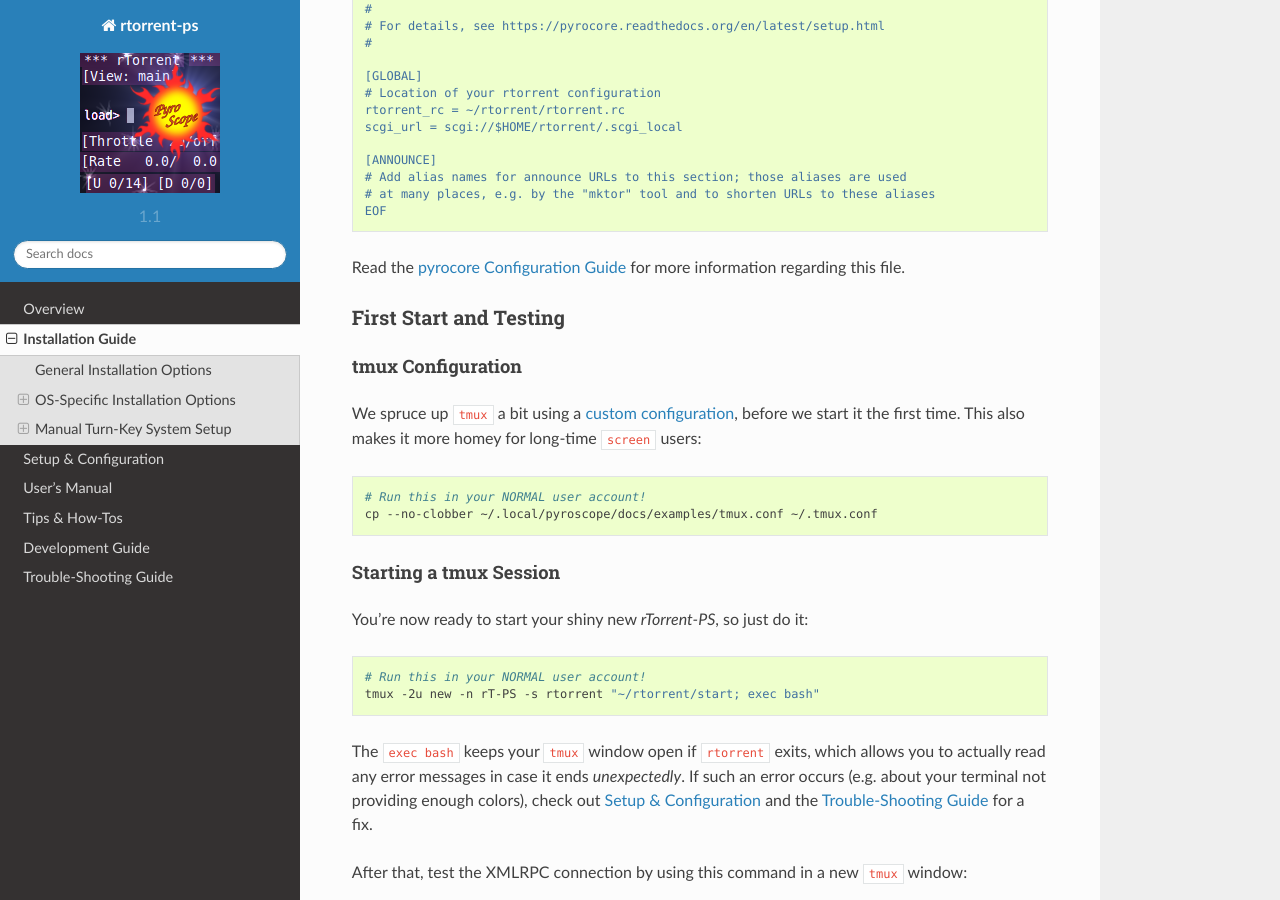
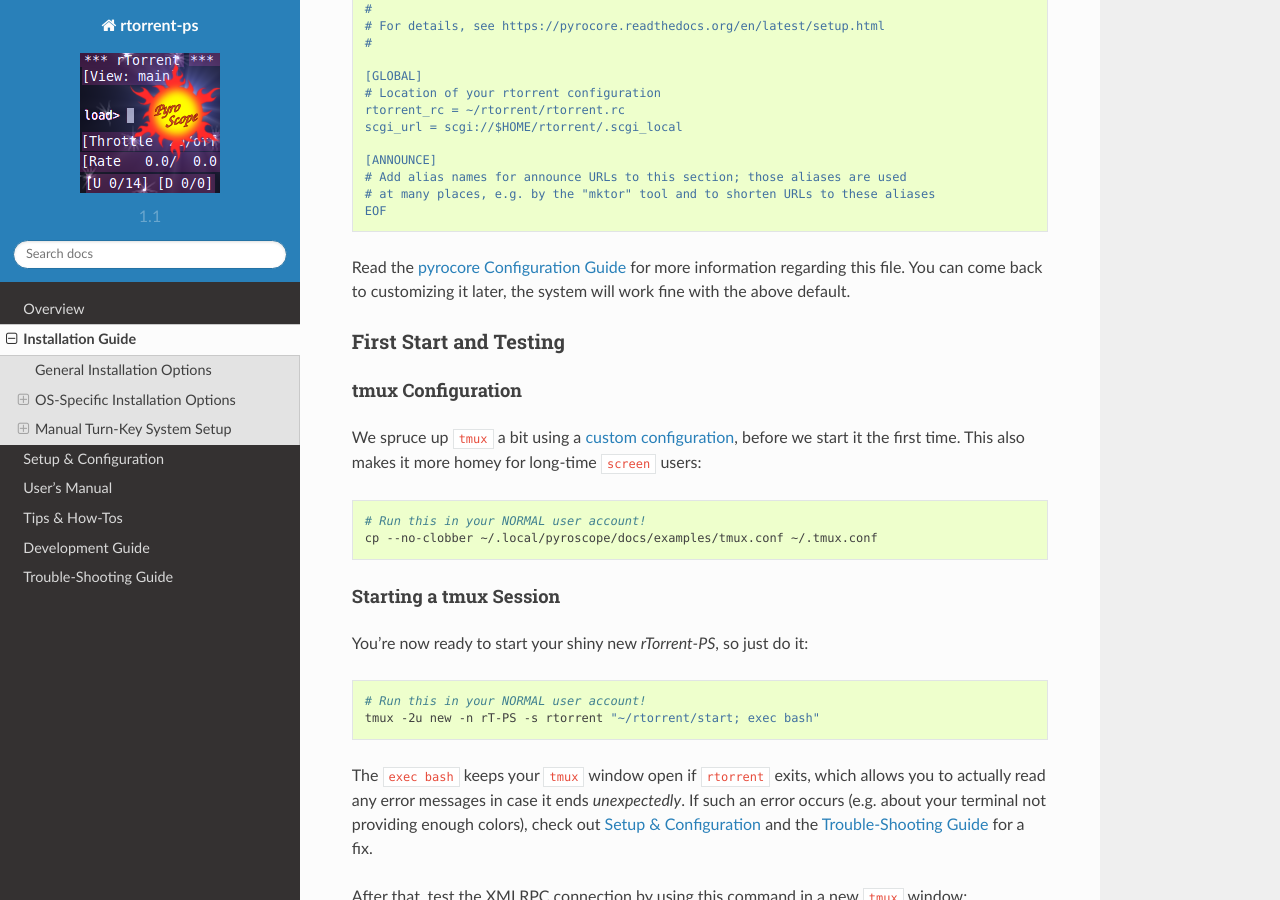
Before and after one commit to pyroscope/rtorrent-ps, a Sphinx documentation site: the page built from docs/install.rst, in a window 1280 px wide and 900 px high, scrolled down 7307 px. Built offline with Sphinx 7.4.7 and the Read the Docs theme 2.0.0, drawn with Linux system fonts in a browser that asks for light colours.

Commit message:
docs: no need to handle config.ini immediately

```diff
--- a/docs/install.rst
+++ b/docs/install.rst
@@ -448,6 +448,7 @@
     EOF
 
 Read the `pyrocore Configuration Guide`_ for more information regarding this file.
+You can come back to customizing it later, the system will work fine with the above default.
 
 .. _`pyrocore Configuration Guide`: https://pyrocore.readthedocs.org/en/latest/setup.html
 
```
